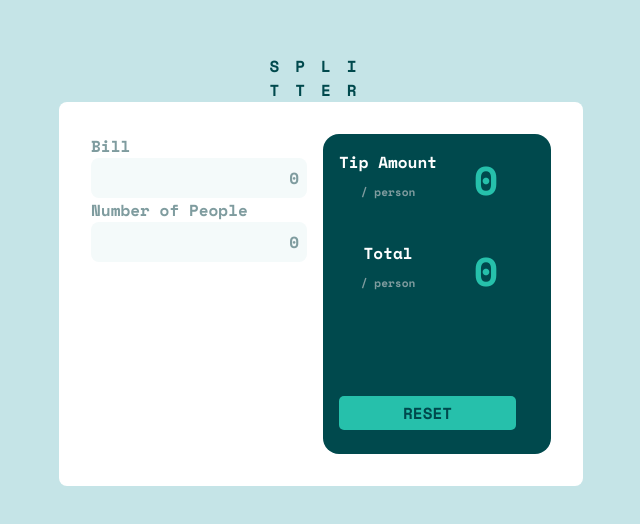
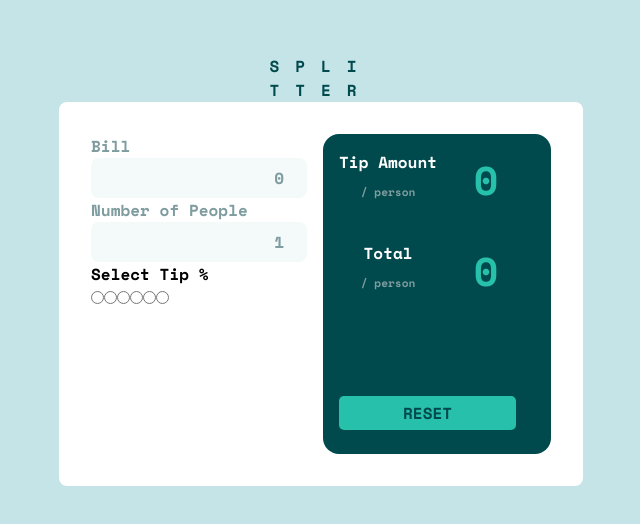
Before and after one commit to maksymXlol/tip-calculator, a React (Vite) app: page / in a window 1280 px wide. Shown: the part 130-654 px from the top of the page, without its empty margins (319-959 px from the left). Built offline with nearby package versions, Linux system fonts and the light colour scheme.

Commit message:
hw due 04/09/2023

```diff
--- a/src/App.jsx
+++ b/src/App.jsx
@@ -1,7 +1,14 @@
+import { useState } from "react";
 import InputField from "./inputField";
 import OutputField from "./OutputField";
 
 function App() {
+  const [bill, setBill] = useState(0);
+  const [people, setPeople] = useState(1);
+  const [tip, setTip] = useState(5);
+
+  const handleChange = () => {};
+
   return (
     <div className="app">
       <h1 className="spliter">
@@ -10,12 +17,35 @@ function App() {
       </h1>
       <div className="card">
         <div className="inputs">
-          <InputField label={"Bill"} id={"bill"} />
-          <InputField label={"Number of People"} id={"people"} />
+          <InputField
+            label={"Bill"}
+            id={"bill"}
+            value={bill}
+            onChange={(e) => setBill(e.target.value)}
+          />
+          <InputField
+            label={"Number of People"}
+            id={"people"}
+            value={people}
+            onChange={(e) => setPeople(e.target.value)}
+          />
+          <div className="tip">Select Tip %</div>
+          <input type="radio" name="tip" value={5} />
+          <input type="radio" name="tip" value={10} />
+          <input type="radio" name="tip" value={15} />
+          <input type="radio" name="tip" value={25} />
+          <input type="radio" name="tip" value={50} />
+          <input type="radio" name="tip" value={"custom"} />
         </div>
         <div className="outputs">
-          <OutputField title={"tip amount"} amount={0.0} />
-          <OutputField title={"total"} amount={0.0} />
+          <OutputField
+            title={"tip amount"}
+            amount={(bill * tip) / 100 / people}
+          />
+          <OutputField
+            title={"total"}
+            amount={(bill * tip) / 100 / people + bill / people}
+          />
           <button className="reset">reset</button>
         </div>
       </div>
--- a/src/InputField.jsx
+++ b/src/InputField.jsx
@@ -3,15 +3,24 @@ import PropTypes from "prop-types";
 InputField.propTypes = {
   label: PropTypes.string,
   id: PropTypes.string,
+  value: PropTypes.number,
+  onChange: PropTypes.func,
 };
 
-function InputField({ label, id }) {
+function InputField({ label, id, value, onChange }) {
   return (
     <div className="input-container">
       <label className="input-label" htmlFor={id}>
         {label}
       </label>
-      <input type="text" id={id} className="input" value={0} />
+      <input
+        min={0}
+        type="number"
+        id={id}
+        className="input"
+        value={value}
+        onChange={onChange}
+      />
     </div>
   );
 }
--- a/src/OutputField.jsx
+++ b/src/OutputField.jsx
@@ -6,11 +6,15 @@ OutputField.propTypes = {
 };
 
 function OutputField({ title, amount }) {
+  const valueTrim = (value) => {
+    return Math.floor(value * 100) / 100;
+  };
+
   return (
     <div className="field">
       <h2 className="field__title">{title}</h2>
       <p className="per-person">/ person</p>
-      <div className="tip-output">{amount}</div>
+      <div className="tip-output">{valueTrim(amount)}</div>
     </div>
   );
 }
```
